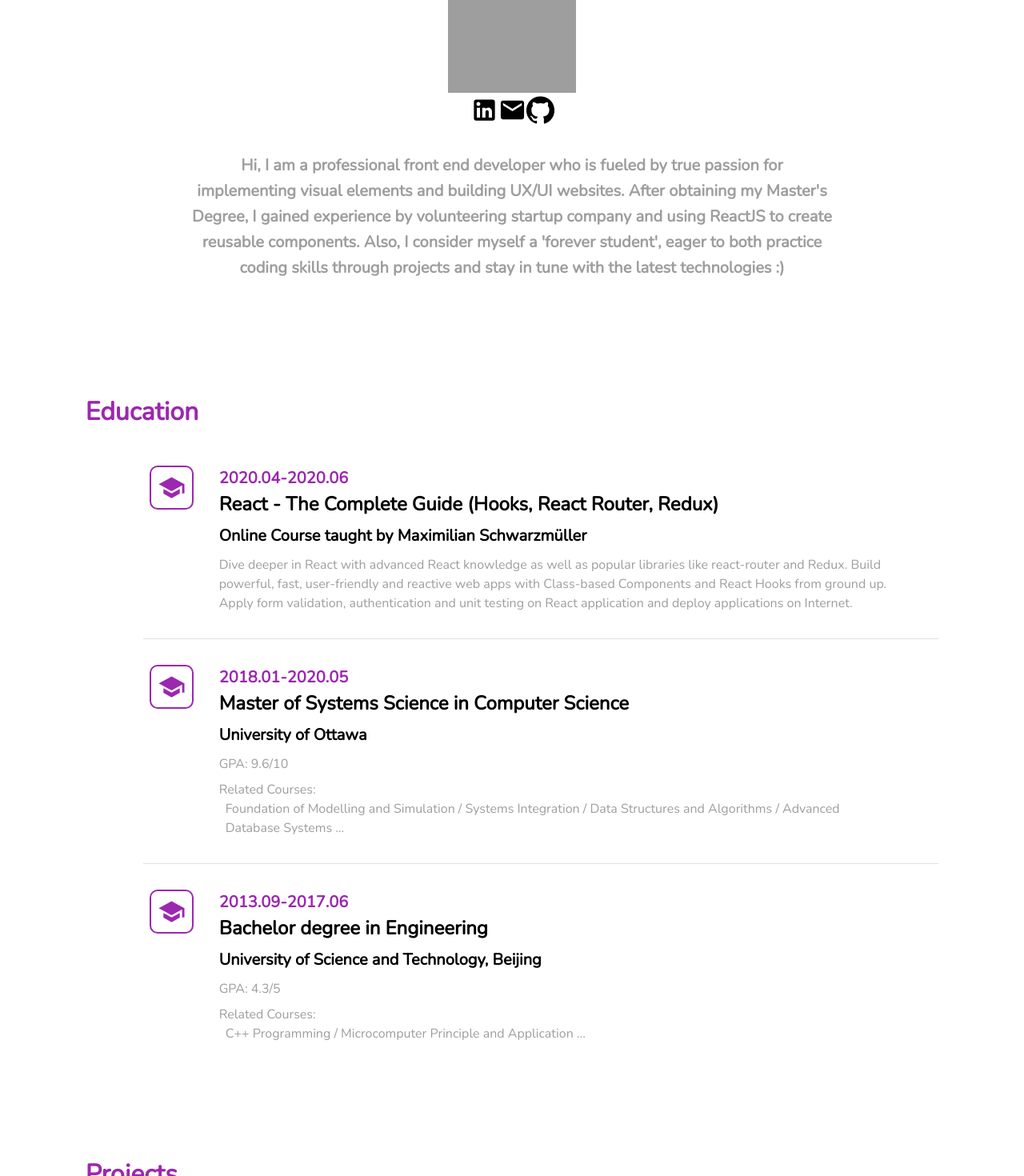
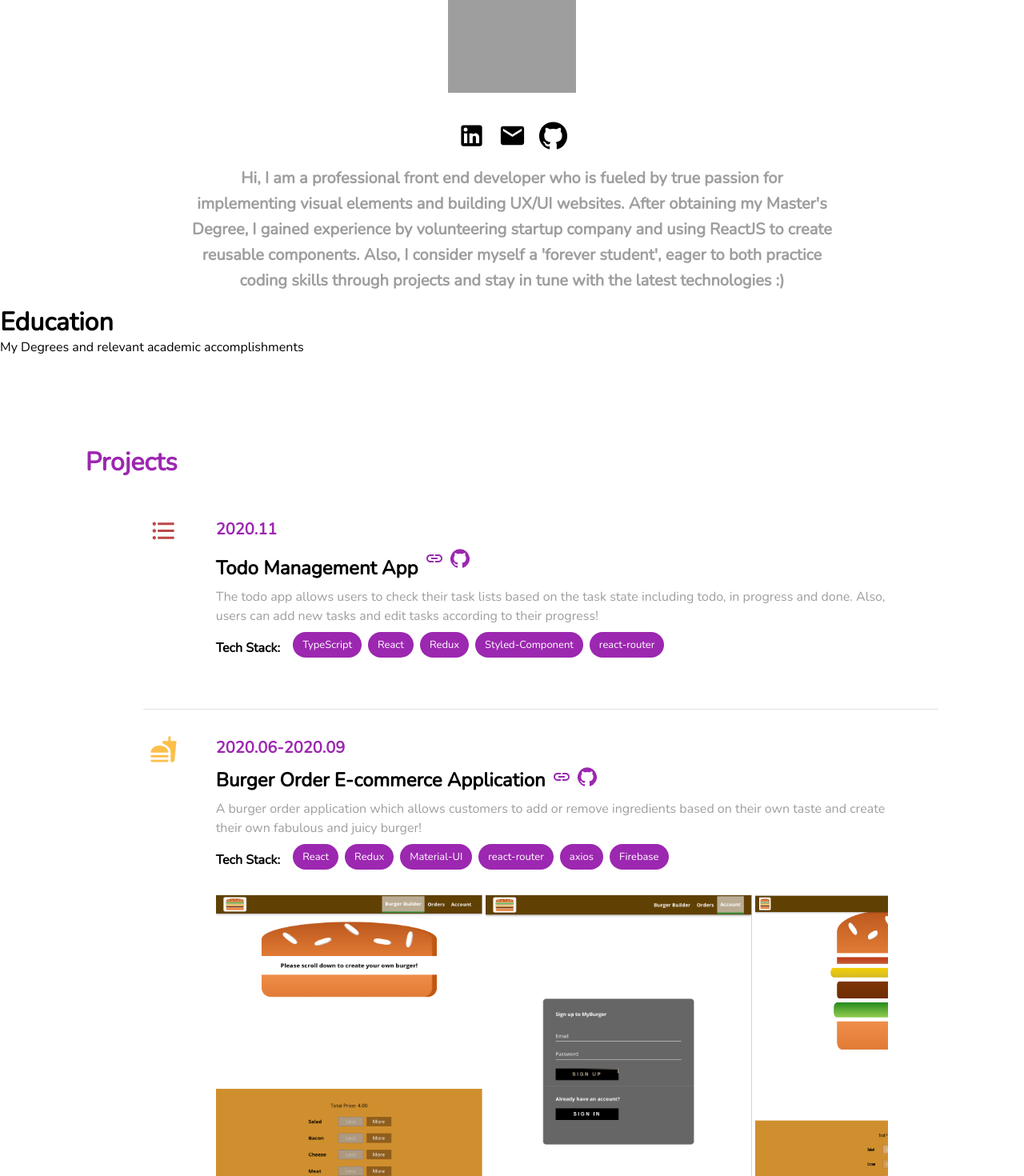
Before and after one commit to WendyChenj/My-Portfolio, a React (Create React App) app: page / in a window 1280 px wide. Shown: the part 1100-2570 px from the top of the page at 80% size. Built offline with nearby package versions, Linux system fonts and the light colour scheme; grey boxes are pictures that could not be loaded.

Commit message:
finish revising about section & move to edu

```diff
--- a/src/components/About/About.css
+++ b/src/components/About/About.css
@@ -107,7 +107,7 @@
 }
 
 .about-me-intro {
-  padding: 32px;
+  padding: 16px;
   display: flex;
   justify-content: center;
 }
@@ -115,3 +115,7 @@
 .about-me-intro h6 {
   width: 800px;
 }
+
+.button-groups {
+  margin-top: 32px;
+}
--- a/src/components/About/About.js
+++ b/src/components/About/About.js
@@ -23,13 +23,13 @@ const About = () => {
             </div>
 
             <div className="button-groups">
-                <IconLink href="">
+                <IconLink href="https://www.linkedin.com/in/wenjie-wendy-chen/">
                     <LinkedInIcon fontSize="large" />
                 </IconLink>
-                <IconLink href="">
+                <IconLink href="mailto:wendychen9395@gmail.com">
                     <EmailIcon fontSize="large" />
                 </IconLink>
-                <IconLink href="">
+                <IconLink href="https://github.com/WendyChenj/">
                     <GitHubIcon fontSize="large"/>
                 </IconLink>
             </div>
--- a/src/components/Education/Education.js
+++ b/src/components/Education/Education.js
@@ -7,73 +7,77 @@ import './Education.css';
 const Education = () => {
 
     return (
-        <ContentGrid>
-            <div className='main-container'>
-                <Typography variant='h4' color='primary' style={{fontWeight: '900', padding: '112px 0 16px 0'}}>Education</Typography>
-                <div className='education-info-container'>
-                    <div className='edu-item'>
-                        <div className='edu-item-icon'>
-                            <SchoolIcon color='primary' fontSize='large' style={{border: '2px solid', padding: '8px', borderRadius: '10px'}}/>
-                        </div>
-                        <div className='edu-item-title'>
-                            <Typography color='primary' variant='h6' style={{fontWeight: '800'}}>2020.04-2020.06</Typography>
-                            <Typography variant='h5' style={{fontWeight: '800', paddingBottom: '8px'}}>React - The Complete Guide (Hooks, React Router, Redux)</Typography>
-                            <Typography variant='h6' style={{fontWeight: '600', paddingBottom: '8px'}}>Online Course taught by Maximilian Schwarzmüller</Typography>
-                            <Typography color='secondary'>
-                                Dive deeper in React with advanced React knowledge as well as popular libraries like react-router and Redux.
-                                Build powerful, fast, user-friendly and reactive web apps with Class-based Components and React Hooks from ground up.
-                                Apply form validation, authentication and unit testing on React application and deploy applications on Internet.
-                            </Typography>
-                        </div>
-                    </div>
+        <div className="education-section">
+            <Typography variant='h4' style={{fontWeight: '900'}}>Education</Typography>
+            <Typography>My Degrees and relevant academic accomplishments</Typography>
+        </div>
+        // <ContentGrid>
+        //     <div className='main-container'>
+        //         <Typography variant='h4' color='primary' style={{fontWeight: '900', padding: '112px 0 16px 0'}}>Education</Typography>
+        //         <div className='education-info-container'>
+        //             <div className='edu-item'>
+        //                 <div className='edu-item-icon'>
+        //                     <SchoolIcon color='primary' fontSize='large' style={{border: '2px solid', padding: '8px', borderRadius: '10px'}}/>
+        //                 </div>
+        //                 <div className='edu-item-title'>
+        //                     <Typography color='primary' variant='h6' style={{fontWeight: '800'}}>2020.04-2020.06</Typography>
+        //                     <Typography variant='h5' style={{fontWeight: '800', paddingBottom: '8px'}}>React - The Complete Guide (Hooks, React Router, Redux)</Typography>
+        //                     <Typography variant='h6' style={{fontWeight: '600', paddingBottom: '8px'}}>Online Course taught by Maximilian Schwarzmüller</Typography>
+        //                     <Typography color='secondary'>
+        //                         Dive deeper in React with advanced React knowledge as well as popular libraries like react-router and Redux.
+        //                         Build powerful, fast, user-friendly and reactive web apps with Class-based Components and React Hooks from ground up.
+        //                         Apply form validation, authentication and unit testing on React application and deploy applications on Internet.
+        //                     </Typography>
+        //                 </div>
+        //             </div>
 
-                    <Hidden xsDown>
-                        <Divider variant='inset'/>
-                    </Hidden>
+        //             <Hidden xsDown>
+        //                 <Divider variant='inset'/>
+        //             </Hidden>
 
-                    <Hidden smUp>
-                        <Divider />
-                    </Hidden>
+        //             <Hidden smUp>
+        //                 <Divider />
+        //             </Hidden>
 
 
-                    <div className='edu-item'>
-                        <div className='edu-item-icon'>
-                            <SchoolIcon color='primary' fontSize='large' style={{border: '2px solid', padding: '8px', borderRadius: '10px'}}/>
-                        </div>
-                        <div className='edu-item-title'>
-                            <Typography color='primary' variant='h6' style={{fontWeight: '800'}}>2018.01-2020.05</Typography>
-                            <Typography variant='h5' style={{fontWeight: '800', paddingBottom: '8px'}}>Master of Systems Science in Computer Science</Typography>
-                            <Typography variant='h6' style={{fontWeight: '600', paddingBottom: '8px'}}>University of Ottawa</Typography>
-                            <Typography color='secondary' style={{paddingBottom: '8px'}}>GPA: 9.6/10</Typography>
-                            <Typography color='secondary'>Related Courses:</Typography>
-                            <Typography color='secondary' style={{paddingLeft: '8px'}}>Foundation of Modelling and Simulation / Systems Integration / Data Structures and Algorithms / Advanced Database Systems ...</Typography>
-                        </div>
-                    </div>
+        //             <div className='edu-item'>
+        //                 <div className='edu-item-icon'>
+        //                     <SchoolIcon color='primary' fontSize='large' style={{border: '2px solid', padding: '8px', borderRadius: '10px'}}/>
+        //                 </div>
+        //                 <div className='edu-item-title'>
+        //                     <Typography color='primary' variant='h6' style={{fontWeight: '800'}}>2018.01-2020.05</Typography>
+        //                     <Typography variant='h5' style={{fontWeight: '800', paddingBottom: '8px'}}>Master of Systems Science in Computer Science</Typography>
+        //                     <Typography variant='h6' style={{fontWeight: '600', paddingBottom: '8px'}}>University of Ottawa</Typography>
+        //                     <Typography color='secondary' style={{paddingBottom: '8px'}}>GPA: 9.6/10</Typography>
+        //                     <Typography color='secondary'>Related Courses:</Typography>
+        //                     <Typography color='secondary' style={{paddingLeft: '8px'}}>Foundation of Modelling and Simulation / Systems Integration / Data Structures and Algorithms / Advanced Database Systems ...</Typography>
+        //                 </div>
+        //             </div>
 
-                    <Hidden xsDown>
-                        <Divider variant='inset'/>
-                    </Hidden>
+        //             <Hidden xsDown>
+        //                 <Divider variant='inset'/>
+        //             </Hidden>
 
-                    <Hidden smUp>
-                        <Divider />
-                    </Hidden>
+        //             <Hidden smUp>
+        //                 <Divider />
+        //             </Hidden>
 
-                    <div className='edu-item'>
-                        <div className='edu-item-icon'>
-                            <SchoolIcon color='primary' fontSize='large' style={{border: '2px solid', padding: '8px', borderRadius: '10px'}}/>
-                        </div>
-                        <div className='edu-item-title'>
-                            <Typography color='primary' variant='h6' style={{fontWeight: '800'}}>2013.09-2017.06</Typography>
-                            <Typography variant='h5' style={{fontWeight: '800', paddingBottom: '8px'}}>Bachelor degree in Engineering</Typography>
-                            <Typography variant='h6' style={{fontWeight: '600', paddingBottom: '8px'}}>University of Science and Technology, Beijing</Typography>
-                            <Typography color='secondary' style={{paddingBottom: '8px'}}>GPA: 4.3/5</Typography>
-                            <Typography color='secondary'>Related Courses:</Typography>
-                            <Typography color='secondary' style={{paddingLeft: '8px'}}>C++ Programming / Microcomputer Principle and Application ...</Typography>
-                        </div>
-                    </div>
-                </div>
-            </div>
-        </ContentGrid>
+        //             <div className='edu-item'>
+        //                 <div className='edu-item-icon'>
+        //                     <SchoolIcon color='primary' fontSize='large' style={{border: '2px solid', padding: '8px', borderRadius: '10px'}}/>
+        //                 </div>
+        //                 <div className='edu-item-title'>
+        //                     <Typography color='primary' variant='h6' style={{fontWeight: '800'}}>2013.09-2017.06</Typography>
+        //                     <Typography variant='h5' style={{fontWeight: '800', paddingBottom: '8px'}}>Bachelor degree in Engineering</Typography>
+        //                     <Typography variant='h6' style={{fontWeight: '600', paddingBottom: '8px'}}>University of Science and Technology, Beijing</Typography>
+        //                     <Typography color='secondary' style={{paddingBottom: '8px'}}>GPA: 4.3/5</Typography>
+        //                     <Typography color='secondary'>Related Courses:</Typography>
+        //                     <Typography color='secondary' style={{paddingLeft: '8px'}}>C++ Programming / Microcomputer Principle and Application ...</Typography>
+        //                 </div>
+        //             </div>
+        //         </div>
+        //     </div>
+        // </ContentGrid>
     );
 }
 
--- a/src/components/utilities/IconLink.js
+++ b/src/components/utilities/IconLink.js
@@ -3,7 +3,7 @@ import { Link }  from '@material-ui/core';
 
 export const IconLink = (props) => {
   return (
-    <Link href={props.href} target='_blank' rel='noopener' style={{color: "black"}}>
+    <Link href={props.href} target='_blank' rel='noopener' style={{color: "black", margin: "0 8px"}}>
       {props.children}
     </Link>
   );
```
